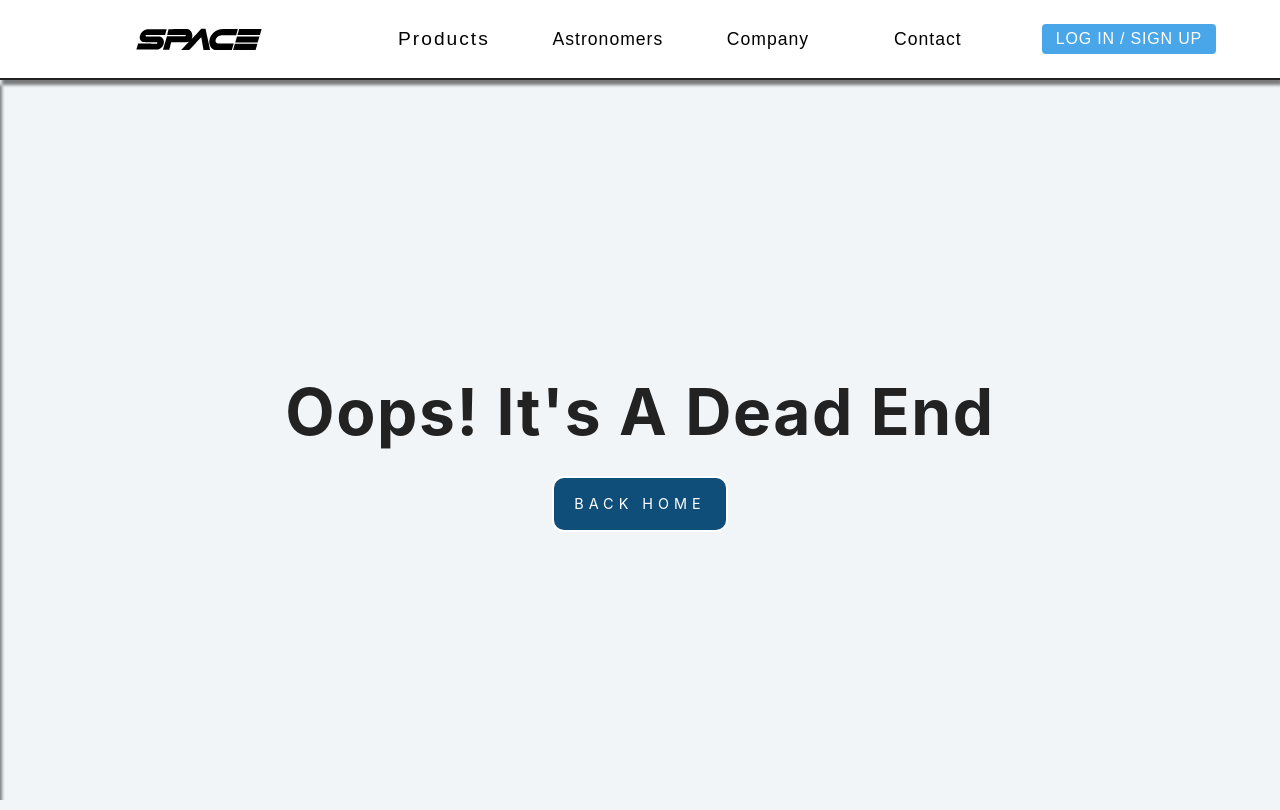
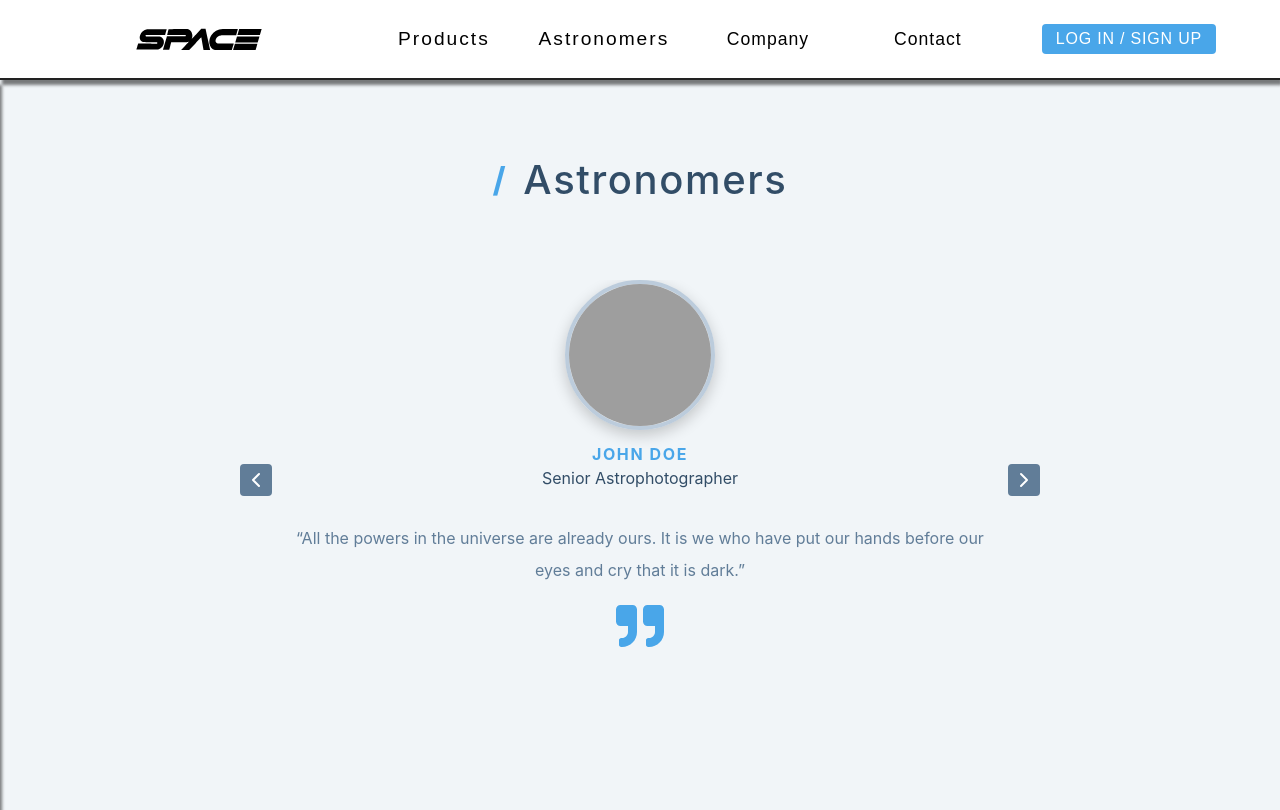
Before and after one commit to PunisherR1/React-project, a React (Create React App) app in the folder react_tools/: page /astronomers in a window 1280 px wide. Built offline with nearby package versions, Linux system fonts and the light colour scheme; grey boxes are pictures that could not be loaded.

Commit message:
added astronomers page
fixed search bar and added sliders on astronomers page

```diff
--- a/react_tools/src/App.js
+++ b/react_tools/src/App.js
@@ -8,6 +8,7 @@ import Error from "./pages/Error";
 import Profile from "./pages/Profile";
 import Submenu from "./components/Submenu";
 import Sidebar from "./components/Sidebar";
+import Astronomers from "./pages/Astronomers";
 
 import Auth0ProviderWithHistory from "./components/Auth0Provider.js";
 
@@ -26,6 +27,9 @@ function App() {
           <Route path="/products">
             <Products />
           </Route>
+          <Route path="/astronomers">
+            <Astronomers />
+          </Route>
           <Route path="/profile">
             <Profile />
           </Route>
--- a/react_tools/src/components/Navbar.js
+++ b/react_tools/src/components/Navbar.js
@@ -59,7 +59,7 @@ const Navbar = () => {
             </li>
             <li>
               <button className="link-btn" onMouseOver={displaySubmenu}>
-                astronomers
+                <Link to="/astronomers">astronomers</Link>
               </button>
             </li>
             <li>
--- /dev/null
+++ b/react_tools/src/components/Person.js
@@ -0,0 +1,76 @@
+import React from "react";
+import { useEffect } from "react";
+import { useGlobalContext } from "../context";
+import { FaQuoteRight } from "react-icons/fa";
+import { FiChevronRight, FiChevronLeft } from "react-icons/fi";
+
+const Person = () => {
+  const { people, index, setIndex } = useGlobalContext();
+
+  /*  changes state when we come to the end or begining of array*/
+  useEffect(() => {
+    const lastIndex = people.length - 1;
+    if (index < 0) {
+      setIndex(lastIndex);
+    }
+    if (index > lastIndex) {
+      setIndex(0);
+    }
+  }, [index, people, setIndex]);
+
+  /* changes index every 5 sec and clears var after executing */
+  useEffect(() => {
+    let slider = setInterval(() => {
+      setIndex(index + 1);
+    }, 5000);
+    return () => {
+      clearInterval(slider);
+    };
+  }, [index, setIndex]);
+
+  return (
+    <section className="section-person">
+      <div className="title-person">
+        <h2>
+          <span>/</span>Astronomers
+        </h2>
+      </div>
+      <div className="section-center-person">
+        {people.map((person, personIndex) => {
+          const { id, image, name, title, quote } = person;
+
+          /*changes css class based on current index
+          all slides are put to the right by default  */
+          let position = "nextSlide-person";
+          if (personIndex === index) {
+            position = "activeSlide-person";
+          }
+          /* puts previous slide to the left */
+          if (
+            personIndex === index - 1 ||
+            (index === 0 && personIndex === people.length - 1)
+          ) {
+            position = "lastSlide-person";
+          }
+
+          return (
+            <article className={`person ${position}`} key={id}>
+              <img src={image} alt={name} className="person-img" />
+              <h4>{name}</h4>
+              <p className="title-person">{title}</p>
+              <p className="text-person">{quote}</p>
+              <FaQuoteRight className="icon-person" />
+            </article>
+          );
+        })}
+        <button className="prev-person" onClick={() => setIndex(index - 1)}>
+          <FiChevronLeft />
+        </button>
+        <button className="next-person" onClick={() => setIndex(index + 1)}>
+          <FiChevronRight />
+        </button>
+      </div>
+    </section>
+  );
+};
+export default Person;
--- a/react_tools/src/components/SearchForm.js
+++ b/react_tools/src/components/SearchForm.js
@@ -16,7 +16,8 @@ export default function SearchForm() {
       product.title.toString().toLowerCase().includes(searchTerm)
     );
     setTelescopes(results);
-  }, [searchTerm, setTelescopes]);
+    setLoading(false);
+  }, [searchTerm, setTelescopes, setLoading]);
   console.log(setTelescopes);
 
   function handleSubmit(e) {
--- a/react_tools/src/context.js
+++ b/react_tools/src/context.js
@@ -1,5 +1,5 @@
 import React, { useState, useContext, useEffect } from "react";
-import { sublinks, products } from "./data";
+import { sublinks, person } from "./data";
 
 const AppContext = React.createContext();
 
@@ -10,8 +10,11 @@ const AppProvider = ({ children }) => {
   const [location, setLocation] = useState({});
 
   const [telescopes, setTelescopes] = useState([]);
-  const [loading, setLoading] = useState(false);
+  const [loading, setLoading] = useState(true);
   const [searchTerm, setSearchTerm] = useState("");
+
+  const [people, setPeople] = useState(person);
+  const [index, setIndex] = useState(0);
 
   const [showLinks, setShowLinks] = useState(false);
 
@@ -80,6 +83,10 @@ const AppProvider = ({ children }) => {
         closeSidebar,
         searchTerm,
         setSearchTerm,
+        setIndex,
+        index,
+        people,
+        setPeople,
         /*  toggleLinks,
         linksContainerRef,
         linksRef, */
--- a/react_tools/src/index.css
+++ b/react_tools/src/index.css
@@ -527,6 +527,11 @@ Sidebar
     transform: translate(-100%);
   }
 }
+@media screen and (max-width: 600px) {
+  .sidebar {
+    height: auto;
+  }
+}
 
 /* @media screen and (min-width: 800px) {
   .sidebar {
@@ -962,8 +967,9 @@ Form
 .form-control label {
   display: block;
   margin-bottom: 1.25rem;
-  font-weight: bold;
-  letter-spacing: 0.25rem;
+  font-weight: 500;
+  letter-spacing: 0.15rem;
+  font-size: 18px;
   color: var(--primaryColor);
 }
 .form-control input {
@@ -975,3 +981,135 @@ Form
   padding: 0.5rem;
   font-size: 1.2rem;
 }
+
+/*
+======
+Astronomers
+======
+*/
+
+title.person {
+  text-align: center;
+  margin-bottom: 2rem;
+}
+.title-person h2 {
+  display: flex;
+  align-items: center;
+  justify-content: center;
+  font-weight: 500;
+  margin-top: 5rem;
+}
+.title-person span {
+  font-size: 0.85em;
+  color: var(--clr-primary-5);
+  margin-right: 1rem;
+  font-weight: 700;
+}
+.section-center-person {
+  margin: 0 auto;
+  margin-top: 5rem;
+  width: 80vw;
+  height: 450px;
+  max-width: 800px;
+  text-align: center;
+  position: relative;
+  display: flex;
+  overflow: hidden;
+}
+.person-img {
+  border-radius: 50%;
+  display: block;
+  margin: 0 auto;
+  margin-bottom: 1rem;
+  text-align: center;
+  width: 150px;
+  height: 150px;
+  object-fit: cover;
+  border: 4px solid var(--clr-grey-8);
+  box-shadow: var(--dark-shadow);
+}
+article.person h4 {
+  text-transform: uppercase;
+  color: var(--clr-primary-5);
+  margin-bottom: 0.25rem;
+}
+.title-person {
+  text-transform: capitalize;
+  margin-bottom: 0.75rem;
+  color: var(--clr-grey-3);
+}
+.text-person {
+  max-width: 35em;
+  margin: 0 auto;
+  margin-top: 2rem;
+  line-height: 2;
+  color: var(--clr-grey-5);
+}
+.icon-person {
+  font-size: 3rem;
+  margin-top: 1rem;
+  color: var(--clr-primary-5);
+}
+.prev-person,
+.next-person {
+  position: absolute;
+  top: 200px;
+  transform: translateY(-50%);
+  background: var(--clr-grey-5);
+  color: var(--clr-white);
+  width: 1.25rem;
+  height: 1.25rem;
+  display: grid;
+  place-items: center;
+  border-color: transparent;
+  font-size: 1rem;
+  border-radius: var(--radius);
+  cursor: pointer;
+  transition: var(--transition);
+}
+.prev-person:hover,
+.next-person:hover {
+  background: var(--clr-primary-5);
+}
+.prev-person {
+  left: 0;
+}
+.next-person {
+  right: 0;
+}
+@media (min-width: 800px) {
+  .text-person {
+    max-width: 45em;
+  }
+  .prev-person,
+  .next-person {
+    width: 2rem;
+    height: 2rem;
+    font-size: 1.5rem;
+  }
+}
+article.person {
+  position: absolute;
+  top: 0;
+  left: 0;
+  width: 100%;
+  height: 100%;
+  opacity: 0;
+  transition: var(--transition);
+}
+article.activeSlide-person {
+  opacity: 1;
+  transform: translateX(0);
+}
+article.lastSlide-person {
+  transform: translateX(-100%);
+}
+article.nextSlide-person {
+  transform: translateX(100%);
+}
+.section-person {
+  width: 90vw;
+  margin: 5rem auto;
+  max-width: 1170px;
+  max-width: var(--max-width);
+}
--- /dev/null
+++ b/react_tools/src/pages/Astronomers.js
@@ -0,0 +1,12 @@
+import React from "react";
+import Person from "../components/Person";
+import { useGlobalContext } from "../context";
+
+export default function Astronomers() {
+  const { closeSubmenu } = useGlobalContext();
+  return (
+    <main onMouseOver={closeSubmenu}>
+      <Person />
+    </main>
+  );
+}
```
Also changed, not shown: react_tools/src/data.js.
